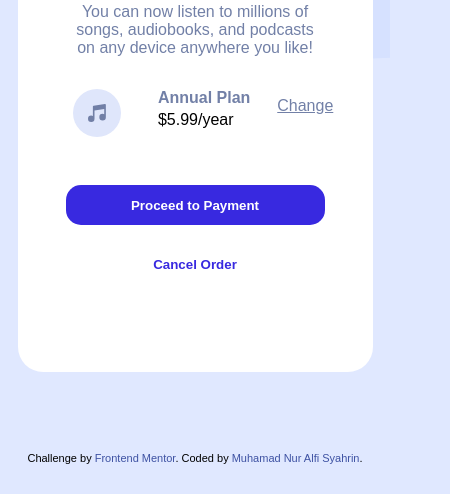
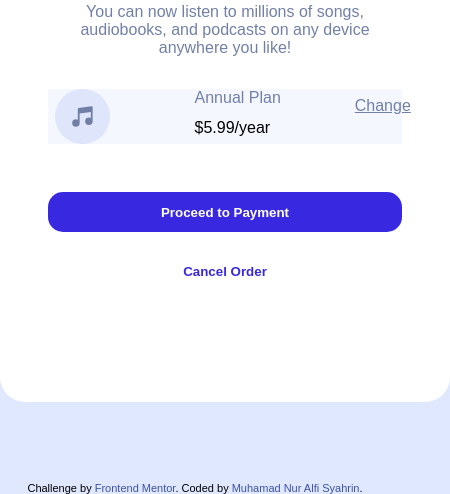
Before and after one commit to TahoeBoelat/order-summary, a plain HTML site: page index.html in a window 390 px wide. Shown: the part 378-872 px from the top of the page, 450 px wide, since content can reach past the window. Before the commit the page ends 844 px from the top, so only its background shows below. Drawn offline with Linux system fonts and the light colour scheme.

Commit message:
Update style.css

```diff
--- a/style.css
+++ b/style.css
@@ -20,7 +20,7 @@ body {
 .container {
   background: url(./img/illustration-hero.svg) #fff no-repeat;
   width: 450px;
-  height: 600px;
+  height: 700px;
   margin-top: 5rem;
   margin-left: auto;
   margin-right: auto;
@@ -50,13 +50,20 @@ body {
   color: #fff;
 }
 .annual-section > .annual-change:hover {
+  transition: all 0.2s;
   color: hsl(223, 47%, 23%);
 }
 .btn-proceed:hover {
+  transition: all 0.2s;
   background: hsl(224, 23%, 55%);
 }
 .btn-cancel:hover {
+  transition: all 0.2s;
   color: hsl(223, 47%, 23%);
+}
+.annual-section {
+  height: 55px;
+  background-color: hsl(225, 100%, 98%);
 }
 /* Desktop style */
 /* Jargon and title */
@@ -80,10 +87,11 @@ body {
   margin-right: -4rem;
 }
 .annual-title {
+  margin-top: 0.25rem
   font-weight: 700;
 }
 .annual-price {
-  margin-top: 0.25rem;
+  margin-top: 0.75rem;
 }
 .annual-change {
   margin-top: 0.5rem;
@@ -104,7 +112,6 @@ body {
   cursor: pointer;
   border-radius: 15px;
   font-weight: 700;
-  /* box-shadow: 0 5px 3px -3px hsl(225, 100%, 98%); */
 }
 .btn-cancel {
   border: none;
@@ -116,10 +123,6 @@ body {
 }
 /* Mobile style */
 @media only screen and (min-width: 375px) and (max-width: 825px) {
-  .container {
-    width: 355px;
-    height: 670px;
-  }
   /* Annual section */
   .music-icon {
     margin-left: 0.45rem;
```
